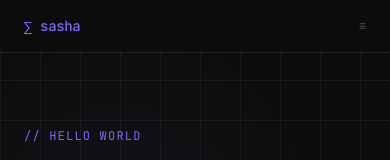
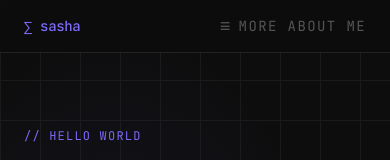
Before and after one commit to SMOO1/sasha-portfolio-website, a React (Create React App) app: page / in a window 390 px wide. Shown: the top 160 px of the page. Built offline with nearby package versions, Linux system fonts and the light colour scheme.

Commit message:
make the dropdown menu bigger

```diff
--- a/src/components/Navbar.jsx
+++ b/src/components/Navbar.jsx
@@ -37,9 +37,10 @@ export default function Navbar() {
           {/* Mobile hamburger */}
           <button
             onClick={() => setMenuOpen((v) => !v)}
-            className="md:hidden font-mono text-xs text-muted hover:text-light transition-colors"
+            className="md:hidden font-mono text-sm text-muted hover:text-light transition-colors flex items-center gap-2"
           >
-            {menuOpen ? "✕" : "≡"}
+            <span className="text-lg leading-none">{menuOpen ? "✕" : "≡"}</span>
+            <span className="tracking-widest uppercase">more about me</span>
           </button>
         </div>
 
```
